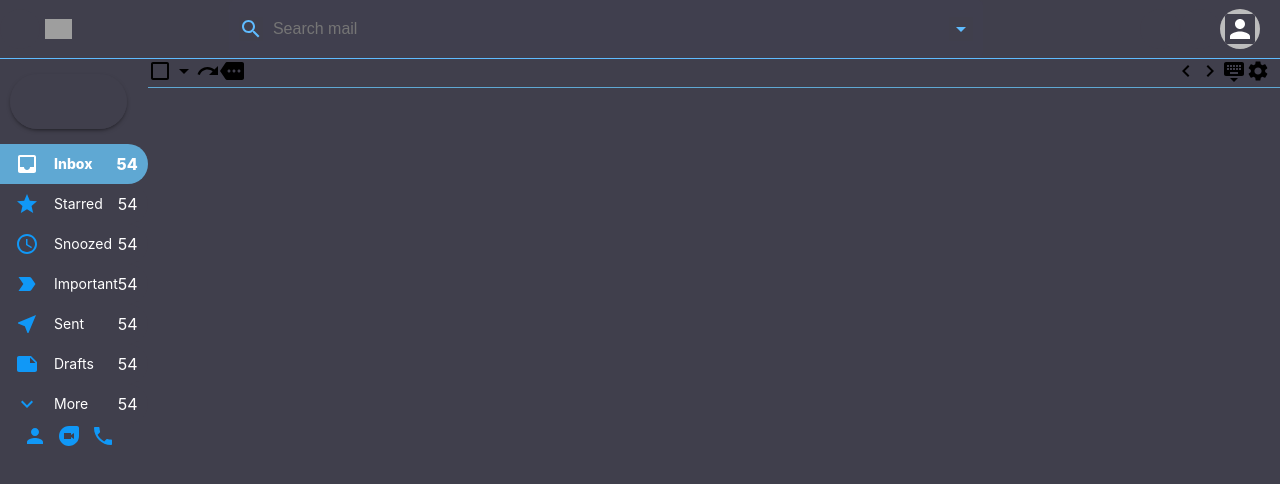
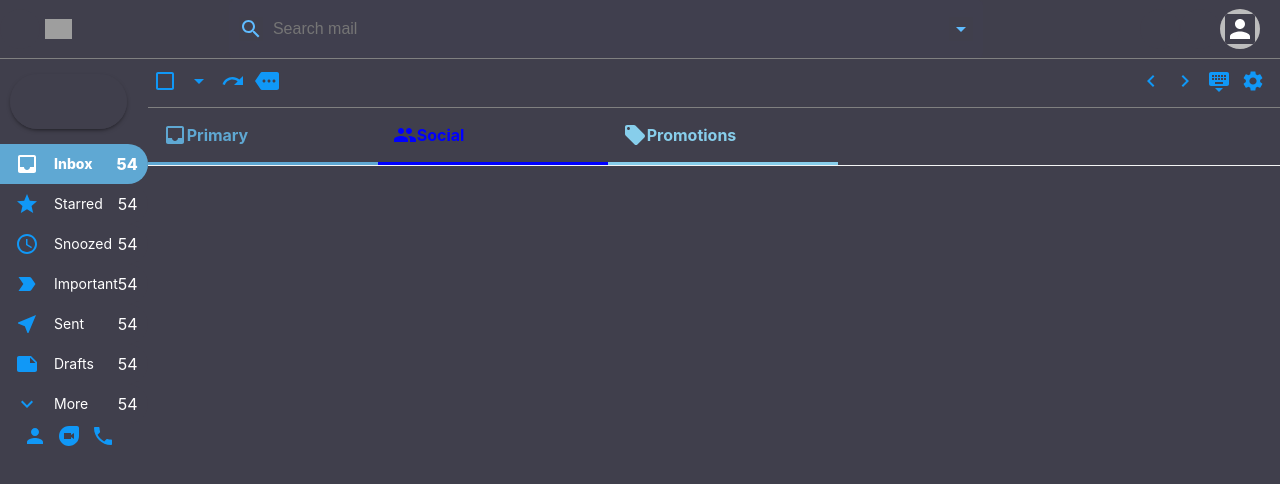
Before and after one commit to GethinDavies1990/gmail-clone, a React (Create React App) app: page / in a window 1280 px wide. Shown: the top 484 px of the page. Built offline with nearby package versions, Linux system fonts and the light colour scheme; grey boxes are pictures that could not be loaded.

Commit message:
styled: section

```diff
--- a/src/Components/EmailListComponent/EmailList.css
+++ b/src/Components/EmailListComponent/EmailList.css
@@ -8,8 +8,31 @@
   top: 0;
   display: flex;
   justify-content: space-between;
-  border-bottom: 1px solid #5fa8d3;
+  border-bottom: 1px solid gray;
   background-colour: white;
   z-index: 999;
   padding-right: 10px;
 }
+
+.emailList__settingsLeft > .MuiSvgIcon-root {
+  color: #1098f7;
+  padding: 10px 5px;
+}
+
+.emailList__settingsRight > .MuiSvgIcon-root {
+  color: #1098f7;
+  padding: 10px 5px;
+}
+
+.emailList__settingsLeft:hover > .MuiSvgIcon-root,
+.emailList__settingsRight:hover > .MuiSvgIcon-root {
+  color: #5fa8d3;
+}
+
+.emailList__sections {
+  position: sticky;
+  top: 0;
+  display: flex;
+  border-bottom: 1px solid whitesmoke;
+  z-index: 999;
+}
--- a/src/Components/EmailListComponent/EmailList.jsx
+++ b/src/Components/EmailListComponent/EmailList.jsx
@@ -1,11 +1,15 @@
 import React from "react";
 import "./EmailList.css";
+import Section from "../MailComponent/Section";
 import {
   ArrowDropDown,
   ChevronLeft,
   ChevronRight,
+  Inbox,
   KeyboardHide,
+  LocalOffer,
   More,
+  People,
   Redo,
   Settings,
 } from "@mui/icons-material";
@@ -28,7 +32,16 @@ function EmailList() {
           <Settings />
         </div>
       </div>
-      <div className='emailList__sections'></div>
+      <div className='emailList__sections'>
+        <Section Icon={Inbox} title='Primary' color='#5fa8d3' selected />
+        <Section Icon={People} title='Social' color='blue' selected />
+        <Section
+          Icon={LocalOffer}
+          title='Promotions'
+          color='skyblue'
+          selected
+        />
+      </div>
     </div>
   );
 }
--- a/src/Components/Header/Header.css
+++ b/src/Components/Header/Header.css
@@ -2,7 +2,7 @@
   display: flex;
   align-items: center;
   justify-content: space-between;
-  border-bottom: 1px solid #5fbcff;
+  border-bottom: 1px solid gray;
 }
 
 .header__left {
--- /dev/null
+++ b/src/Components/MailComponent/Section.css
@@ -0,0 +1,12 @@
+.section {
+  display: flex;
+  align-items: center;
+  border-bottom-width: 2px;
+  padding: 15px;
+  min-width: 200px;
+  cursor: pointer;
+}
+
+.section--selected {
+  border-width: 3px !important;
+}
--- /dev/null
+++ b/src/Components/MailComponent/Section.jsx
@@ -0,0 +1,19 @@
+import React from "react";
+import "./Section.css";
+
+function Section({ Icon, title, color, selected }) {
+  return (
+    <div
+      className={`section ${selected && "section--selected"}`}
+      style={{
+        borderBottom: `3px solid ${color}`,
+        color: `${selected && color}`,
+      }}
+    >
+      <Icon />
+      <h4>{title}</h4>
+    </div>
+  );
+}
+
+export default Section;
```
